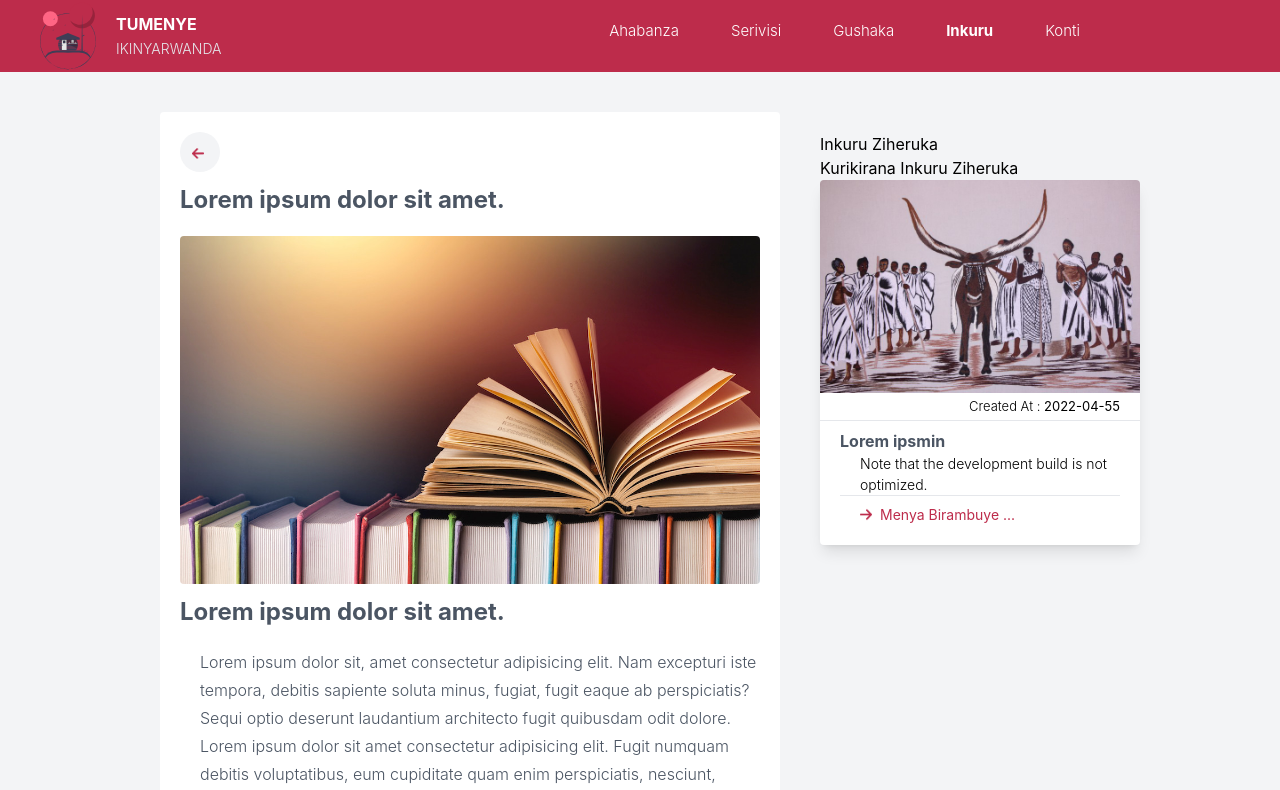
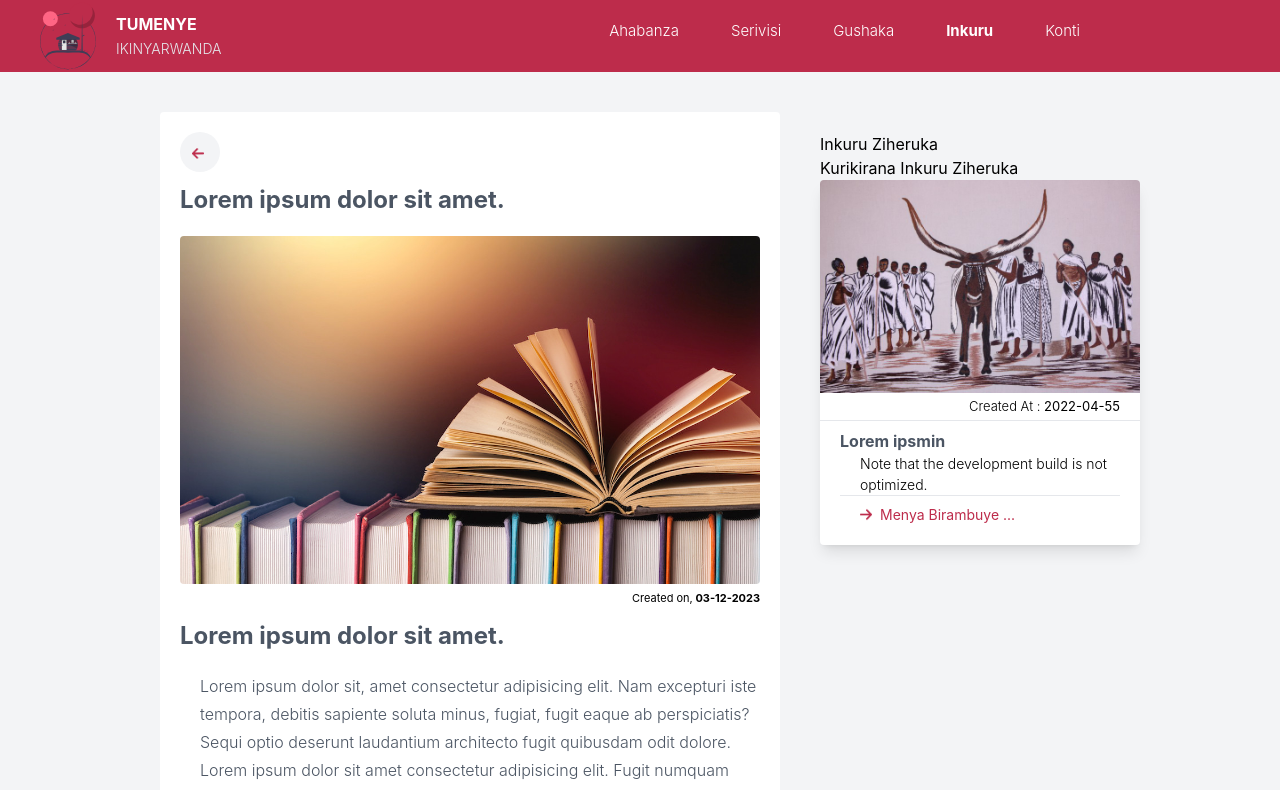
Before and after one commit to mt-richard/Tumenye, a React (Create React App) app: page /news/1 in a window 1280 px wide. Shown: the top 790 px of the page. Built offline with nearby package versions, Linux system fonts and the light colour scheme.

Commit message:
respo test

```diff
--- a/src/pages/displayNews.jsx
+++ b/src/pages/displayNews.jsx
@@ -24,6 +24,9 @@ const NewsDisplay = () =>{
                         <div className="newsdisplay w-full">
                             <div className="image w-full">
                                 <img src={pic2} alt="news Picture" className="rounded"></img>
+                                <div className="time text-right w-full">
+                                    <span className="text-[11px]">Created on,<span className="font-bold"> 03-12-2023 </span></span>
+                                </div>
                             </div>
                             <div className="content border-b pb-5">
                                 <h3 className="pt-3 font-bold pb-5 text-2xl text-gray-600">Lorem ipsum dolor sit amet.</h3>
```
